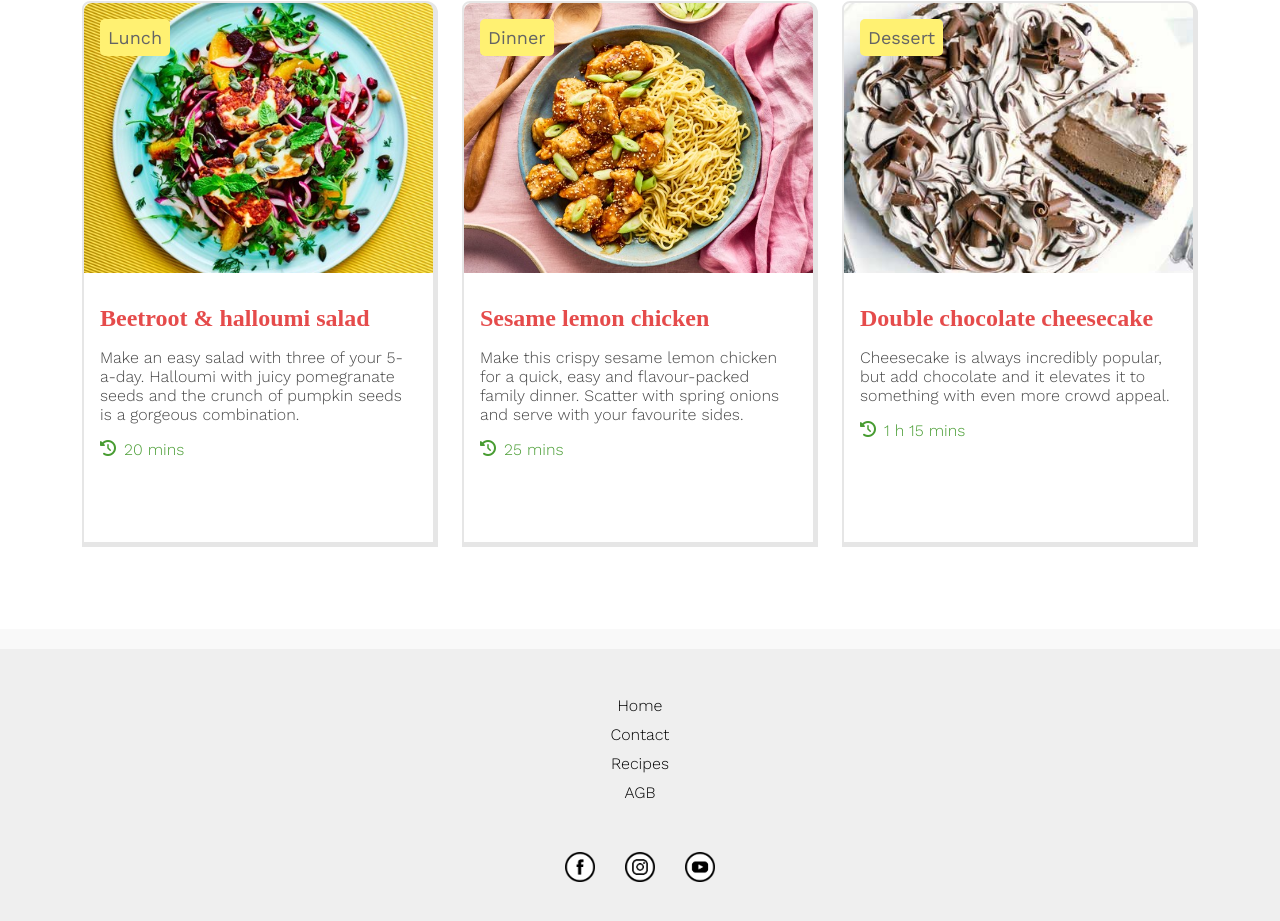
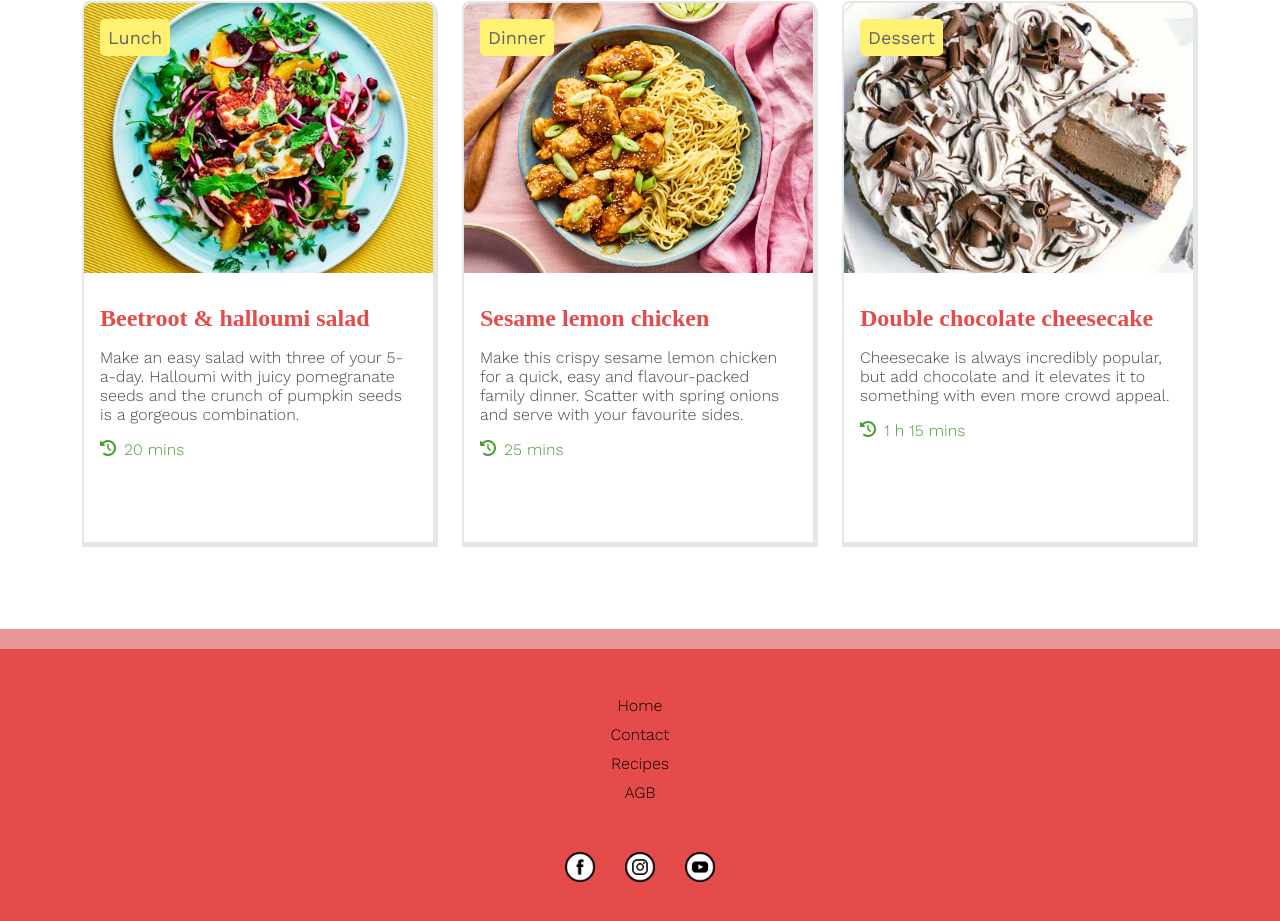
Before and after one commit to AnnaHittaller/Cookbook, a plain HTML site: page index.html in a window 1280 px wide. Shown: the part 1277-2198 px from the top of the page. Drawn offline with nearby package versions, Linux system fonts and the light colour scheme; a web font is replaced by a local one.

Commit message:
chaaned footer

```diff
--- a/herostyles.css
+++ b/herostyles.css
@@ -184,9 +184,9 @@ display: flex;
 flex-direction: column;
 align-items: center;
 justify-content: center;
-background-color: #EFEFEF;
+background-color: #e54b4b;
 height: 200px;
-border-top: 20px solid #F9F9F9;
+border-top: 20px solid #ed9696;
 gap: 30px;
 width: 100%;
 bottom: 0;
```
